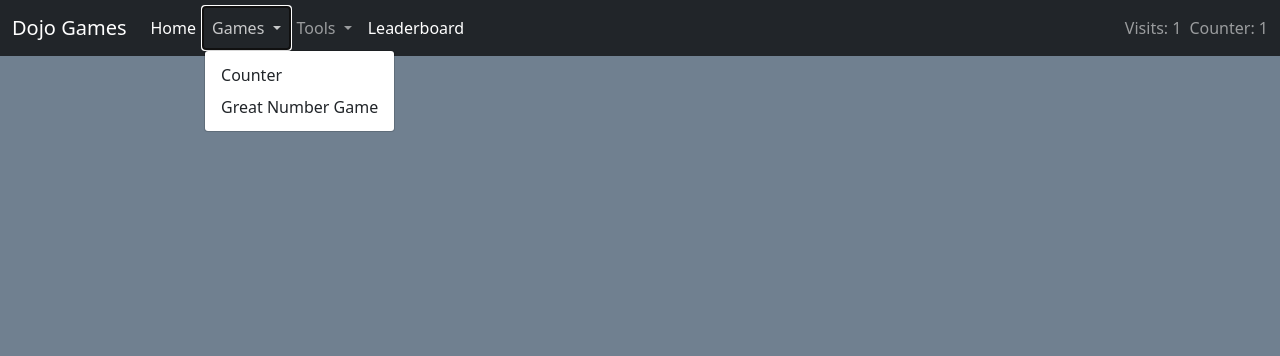
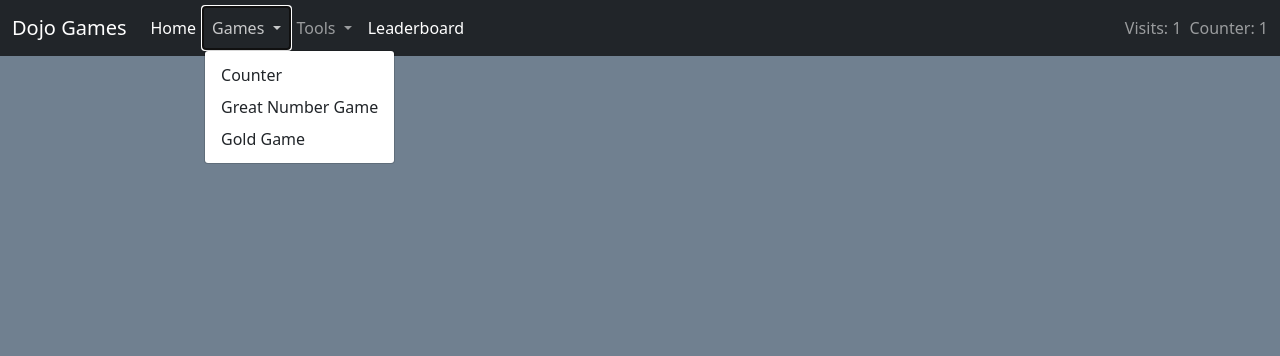
Before and after one commit to CepheidVariable/dojoGames, a Django app: page / in a window 1280 px wide, after a click on "Games". Shown: the top 356 px of the page. Run offline with Django 3.2, Linux system fonts and the light colour scheme; some libraries are stand-ins or nearby versions.

Commit message:
set navbar links in HTML

```diff
--- a/counter_app/templates/counter.html
+++ b/counter_app/templates/counter.html
@@ -30,6 +30,7 @@
                         <ul class="dropdown-menu" aria-labelledby="navbarDropdownMenuLink">
                             <li><a class="dropdown-item" href="/counter">Counter</a></li>
                             <li><a class="dropdown-item" href="/greatnumbergame">Great Number Game</a></li>
+                            <li><a class="dropdown-item" href="/goldgame">Gold Game</a></li>
                         </ul>
                     </li>
                     <li class="nav-item dropdown">
--- a/goldgame_app/templates/goldgame.html
+++ b/goldgame_app/templates/goldgame.html
@@ -30,6 +30,7 @@
                         <ul class="dropdown-menu" aria-labelledby="navbarDropdownMenuLink">
                             <li><a class="dropdown-item" href="/counter">Counter</a></li>
                             <li><a class="dropdown-item" href="/greatnumbergame">Great Number Game</a></li>
+                            <li><a class="dropdown-item" href="#">Gold Game</a></li>
                         </ul>
                     </li>
                     <li class="nav-item dropdown">
--- a/great_num_game_app/templates/leaderboard.html
+++ b/great_num_game_app/templates/leaderboard.html
@@ -30,6 +30,7 @@
                         <ul class="dropdown-menu" aria-labelledby="navbarDropdownMenuLink">
                             <li><a class="dropdown-item" href="/counter">Counter</a></li>
                             <li><a class="dropdown-item" href="/greatnumbergame">Great Number Game</a></li>
+                            <li><a class="dropdown-item" href="/goldgame">Gold Game</a></li>
                         </ul>
                     </li>
                     <li class="nav-item dropdown">
--- a/great_num_game_app/templates/number_game.html
+++ b/great_num_game_app/templates/number_game.html
@@ -30,6 +30,7 @@
                         <ul class="dropdown-menu" aria-labelledby="navbarDropdownMenuLink">
                             <li><a class="dropdown-item" href="/counter">Counter</a></li>
                             <li><a class="dropdown-item" href="#">Great Number Game</a></li>
+                            <li><a class="dropdown-item" href="/goldgame">Gold Game</a></li>
                         </ul>
                     </li>
                     <li class="nav-item dropdown">
--- a/users_app/templates/index.html
+++ b/users_app/templates/index.html
@@ -30,6 +30,7 @@
                             <ul class="dropdown-menu" aria-labelledby="navbarDropdownMenuLink">
                                 <li><a class="dropdown-item" href="/counter">Counter</a></li>
                                 <li><a class="dropdown-item" href="/greatnumbergame">Great Number Game</a></li>
+                                <li><a class="dropdown-item" href="/goldgame">Gold Game</a></li>
                             </ul>
                         </li>
                         <li class="nav-item dropdown">
```
Also changed, not shown: db.sqlite3.
